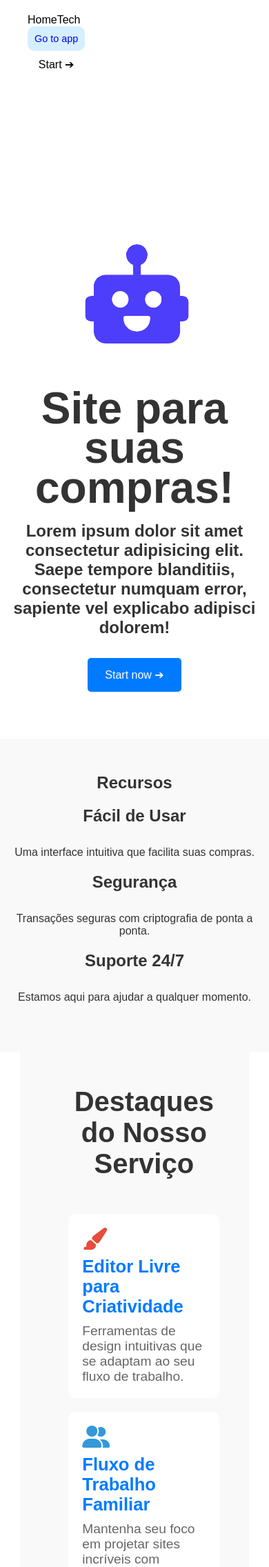
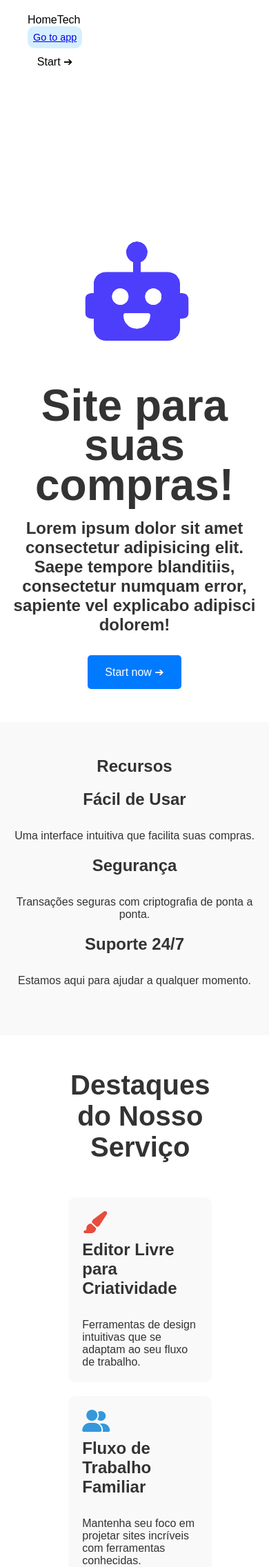
Before and after one commit to aul-rel/HomeTech, a PHP site: page /assets/pages/techmundo.html in a window 390 px wide. Shown: the top 2272 px of the page at 69% size. Run offline with PHP 8.4, Linux system fonts and the light colour scheme.

Commit message:
Atualização nos higlights

```diff
--- a/assets/css/techmundo.css
+++ b/assets/css/techmundo.css
@@ -14,22 +14,8 @@ body {
 header {
     padding: 20px;
 }
-@media (max-width: 600px) {
-    nav {
-        flex-direction: column; /* Empilha os itens em dispositivos pequenos */
-        align-items: flex-start; /* Alinha à esquerda */
-    }
 
-    ul {
-        flex-direction: column; /* Coloca os links em coluna */
-        gap: 10px; /* Espaçamento entre os itens */
-    }
-
-    li {
-        font-size: 1em; /* Ajusta o tamanho da fonte */
-    }
-}
-
+/* Navigation styles */
 nav {
     display: flex;
     justify-content: space-between;
@@ -42,7 +28,6 @@ nav {
     z-index: 10; /* Defina um z-index alto */
 }
 
-/* Centering Tech Mundo */
 ul {
     list-style: none;
     display: flex;
@@ -53,28 +38,12 @@ ul {
 ul.left {
     flex-grow: 1;
     justify-content: center;
-    display: flex;
 }
 
 ul.right {
     display: flex;
     align-items: center; /* Alinha os itens verticalmente */
     gap: 10px; /* Espaçamento entre os links */
-}
-@media (max-width: 600px) {
-    li {
-        font-size: 1em; /* Ajuste o tamanho da fonte */
-    }
-
-    #btn {
-        font-size: 0.9em; /* Reduza o tamanho do botão em telas pequenas */
-        padding: 8px; /* Ajuste o preenchimento, se necessário */
-    }
-}
-
-
-ul.right a {
-    text-decoration: none;
 }
 
 li {
@@ -89,7 +58,6 @@ li {
 
 #tech:hover {
     color: #21a1f1; /* Cor de hover */
-    transition: .3s;
 }
 
 #btn {
@@ -114,6 +82,29 @@ li {
     transition: .3s;
 }
 
+/* Responsive styles */
+@media (max-width: 600px) {
+    nav {
+        flex-direction: column; /* Empilha os itens em dispositivos pequenos */
+        align-items: flex-start; /* Alinha à esquerda */
+    }
+
+    ul {
+        flex-direction: column; /* Coloca os links em coluna */
+        gap: 10px; /* Espaçamento entre os itens */
+    }
+
+    li {
+        font-size: 1em; /* Ajuste o tamanho da fonte */
+    }
+
+    #btn {
+        font-size: 0.9em; /* Reduza o tamanho do botão em telas pequenas */
+        padding: 8px; /* Ajuste o preenchimento, se necessário */
+    }
+}
+
+/* Main styles */
 main {
     display: flex;
     flex-direction: column;
@@ -134,26 +125,6 @@ main {
     align-items: center;
     justify-content: center;
 }
-@media (max-width: 600px) {
-    .hero .container {
-        width: 90vw; /* Largura ajustada para dispositivos móveis */
-    }
-
-    h1 {
-        font-size: 4em; /* Tamanho reduzido do título */
-    }
-
-    h3 {
-        font-size: 1.5em; /* Tamanho reduzido do subtítulo */
-    }
-}
-
-/* Ajustes para telas médias */
-@media (max-width: 900px) {
-    h1 {
-        font-size: 5em; /* Ajuste intermediário para telas médias */
-    }
-}
 
 .logo img {
     height: auto;
@@ -173,6 +144,7 @@ h3 {
     margin-bottom: 30px;
 }
 
+/* CTA Button */
 .cta-button {
     display: inline-block;
     padding: 15px 25px;
@@ -186,12 +158,8 @@ h3 {
 .cta-button:hover {
     background-color: #0056b3;
 }
-.features {
-    margin-top: 20px; /* Adicione um espaço acima da seção */
-    padding: 50px 20px;
-}
 
-
+/* Features Section */
 .features, .testimonials, .cta-section {
     text-align: center;
     padding: 50px 20px;
@@ -202,45 +170,54 @@ h3 {
     margin: 20px 0;
 }
 
-.testimonial {
-    font-style: italic;
-    margin: 20px 0;
+/* Highlights Section */
+.highlights {
+    display: grid;
+    grid-template-columns: repeat(3, 1fr); /* Define 3 colunas */
+    gap: 20px; /* Espaçamento entre os itens */
+    text-align: center;
+    padding: 50px 70px;
+    max-width: 85%; /* Limita a largura a 85% da tela */
+    margin: 0 auto; /* Centraliza a seção */
 }
 
-.cta-section {
-    background-color: #007bff;
-    color: white;
-    padding: 40px 20px;
+.highlights h2 {
+    grid-column: 1 / -1; /* Faz o título ocupar toda a largura do grid */
+    font-size: 2.5em;
+    margin-bottom: 30px;
 }
 
-/* Mobile responsiveness */
-@media (max-width: 600px) {
-    nav {
-        flex-direction: column;
-        align-items: flex-start;
-    }
+/* Estilos dos itens do destaque */
+.highlight-item {
+    background-color:#f9f9f9; /* Fundo branco para os itens */
+    padding: 20px;
+    border-radius: 10px; /* Bordas arredondadas */
+    transition: transform 0.3s; /* Animação suave */
+    text-align: left; /* Alinhamento à esquerda do texto */
+    cursor: pointer;
+}
 
-    ul {
-        flex-direction: column;
-        gap: 10px;
-    }
+.highlight-item i {
+    font-size: 2em; /* Tamanho do ícone */
+    margin-bottom: 10px; /* Espaço abaixo do ícone */
+}
 
-    li {
-        font-size: 1em;
-    }
+.highlight-item:hover {
+    transform: translateY(-5px); /* Levanta o item ao passar o mouse */
+}
 
-    .hero .container {
-        width: 90vw; /* Ajusta a largura para dispositivos móveis */
-    }
+/* Icon colors */
+.icon-red { color: #e74c3c; }
+.icon-blue { color: #3498db; }
+.icon-green { color: #2ecc71; }
+.icon-orange { color: #e67e22; }
+.icon-purple { color: #9b59b6; }
+.icon-teal { color: #1abc9c; }
+.icon-pink { color: #ff4d6d; }
+.icon-brown { color: #8e44ad; }
+.icon-yellow { color: #f1c40f; }
 
-    h1 {
-        font-size: 4em; /* Reduz o tamanho do texto em telas menores */
-    }
-
-    h3 {
-        font-size: 1.5em; /* Reduz o tamanho do subtítulo em telas menores */
-    }
-}
+/* Footer styles */
 footer {
     background-color: white; /* Fundo branco */
     color: black; /* Texto preto */
@@ -270,122 +247,7 @@ footer {
     color: #21a1f1; /* Cor de hover para os ícones sociais */
 }
 
-/* Mobile responsiveness for footer */
-@media (max-width: 600px) {
-    .social-links a {
-        margin: 0 5px; /* Ajusta o espaço entre links em telas menores */
-    }
-}
-
-.social-links a {
-    color: black;
-    text-decoration: none;
-    margin: 0 10px;
-    font-size: 1.5em; /* Aumenta o tamanho dos ícones */
-    transition: color 0.3s;
-}
-
-.social-links a:hover {
-    color: #21a1f1; /* Cor de hover para os ícones */
-}
-.highlights {
-    display: grid;
-    grid-template-columns: repeat(3, 1fr); /* Define 3 colunas */
-    gap: 20px; /* Espaçamento entre os itens */
-    text-align: center;
-    padding: 50px 70px;
-    background-color: #f9f9f9; /* Cor de fundo clara */
-    max-width: 85%; /* Limita a largura a 80% da tela */
-    margin: 0 auto; /* Centraliza a seção */
-}
-
-.highlights h2 {
-    grid-column: 1 / -1; /* Faz o título ocupar toda a largura do grid */
-    font-size: 2.5em;
-    margin-bottom: 30px;
-    text-align: center; /* Centraliza o texto */
-}
-
-/* Estilos dos itens do destaque */
-.highlight-item {
-    background-color: white; /* Fundo branco para os itens */
-    padding: 20px;
-    border-radius: 10px; /* Bordas arredondadas */
-    transition: transform 0.3s; /* Animação suave */
-    text-align: left; /* Alinhamento à esquerda do texto */
-    cursor: pointer;
-}
-
-.highlight-item i {
-    font-size: 2em; /* Tamanho do ícone */
-    margin-bottom: 10px; /* Espaço abaixo do ícone */
-}
-
-.highlight-item:hover {
-    transform: translateY(-5px); /* Levanta o item ao passar o mouse */
-}
-.icon-red {
-    color: #e74c3c; /* Vermelho */
-}
-
-.icon-blue {
-    color: #3498db; /* Azul */
-}
-
-.icon-green {
-    color: #2ecc71; /* Verde */
-}
-
-.icon-orange {
-    color: #e67e22; /* Laranja */
-}
-
-.icon-purple {
-    color: #9b59b6; /* Roxo */
-}
-
-.icon-teal {
-    color: #1abc9c; /* Verde-azulado */
-}
-
-.icon-pink {
-    color: #ff4d6d; /* Rosa */
-}
-
-.icon-brown {
-    color: #8e44ad; /* Marrom */
-}
-
-.icon-yellow {
-    color: #f1c40f; /* Amarelo */
-}
-
-
-.highlight-item h3 {
-    font-size: 1.6em;
-    color: #007bff; /* Cor azul para os títulos */
-    margin-bottom: 10px;
-    text-align: left;
-}
-
-.highlight-item p {
-    font-size: 1.2em;
-    color: #666; /* Cor cinza para o texto */
-    text-align: left;
-}
-
-/* Estilos responsivos */
-@media (max-width: 900px) {
-    .highlights {
-        grid-template-columns: repeat(1, 1fr); /* 2 colunas em telas menores */
-    }
-}
-
-@media (max-width: 600px) {
-    .highlights {
-        grid-template-columns: 1fr; /* 1 coluna em telas muito pequenas */
-    }
-}
+/* Comments Carousel */
 .comments-carousel {
     text-align: center;
     padding: 50px 20px;
@@ -418,7 +280,7 @@ footer {
     text-align: left; /* Alinha o texto à esquerda */
 }
 
-/* Estilo para as estrelas */
+/* Star styles */
 .stars {
     color: #ffd700; /* Cor das estrelas */
 }
@@ -427,3 +289,28 @@ footer {
     font-size: 0.9em; /* Tamanho da fonte para a data */
     color: #666; /* Cor da data */
 }
+
+/* Media Queries */
+@media (max-width: 900px) {
+    .highlights {
+        grid-template-columns: repeat(1, 1fr); /* 1 coluna em telas menores */
+    }
+}
+
+@media (max-width: 600px) {
+    .hero .container {
+        width: 90vw; /* Largura ajustada para dispositivos móveis */
+    }
+
+    h1 {
+        font-size: 4em; /* Tamanho reduzido do título */
+    }
+
+    h3 {
+        font-size: 1.5em; /* Tamanho reduzido do subtítulo */
+    }
+
+    .social-links a {
+        margin: 0 5px; /* Ajusta o espaço entre links em telas menores */
+    }
+}
```
